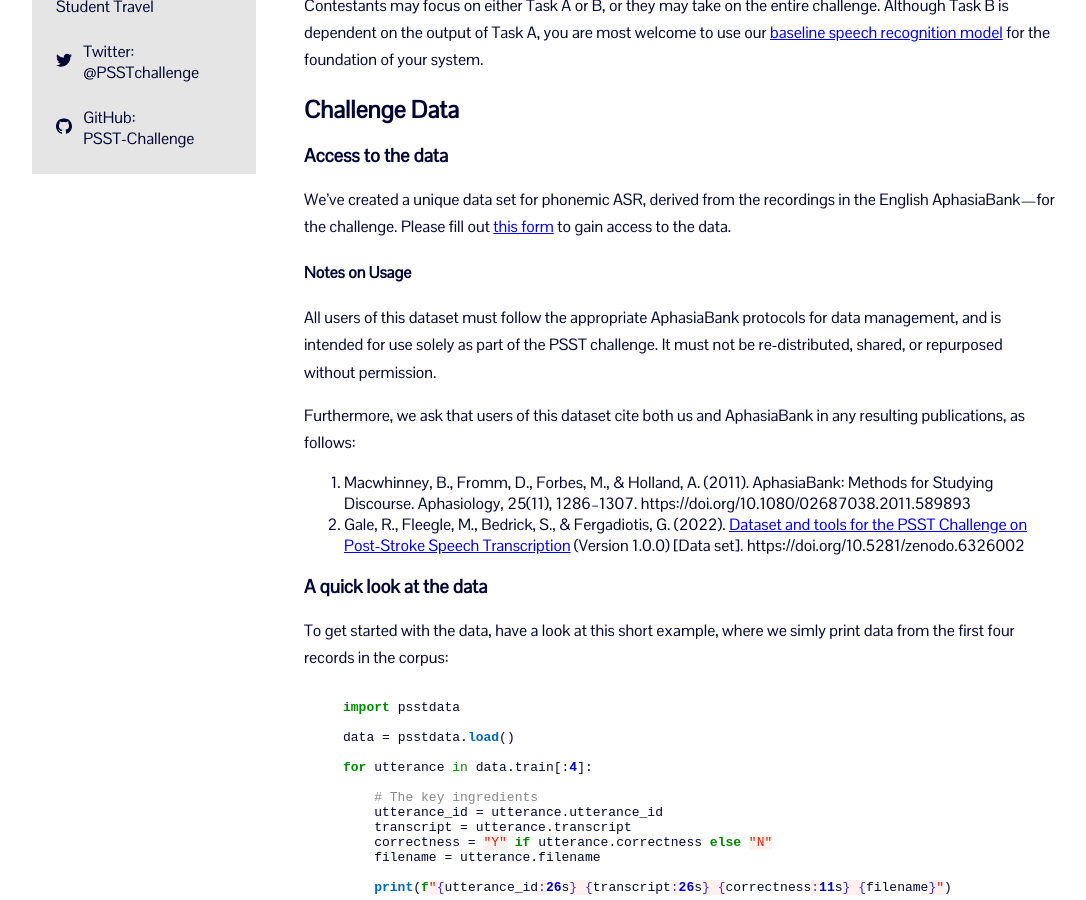
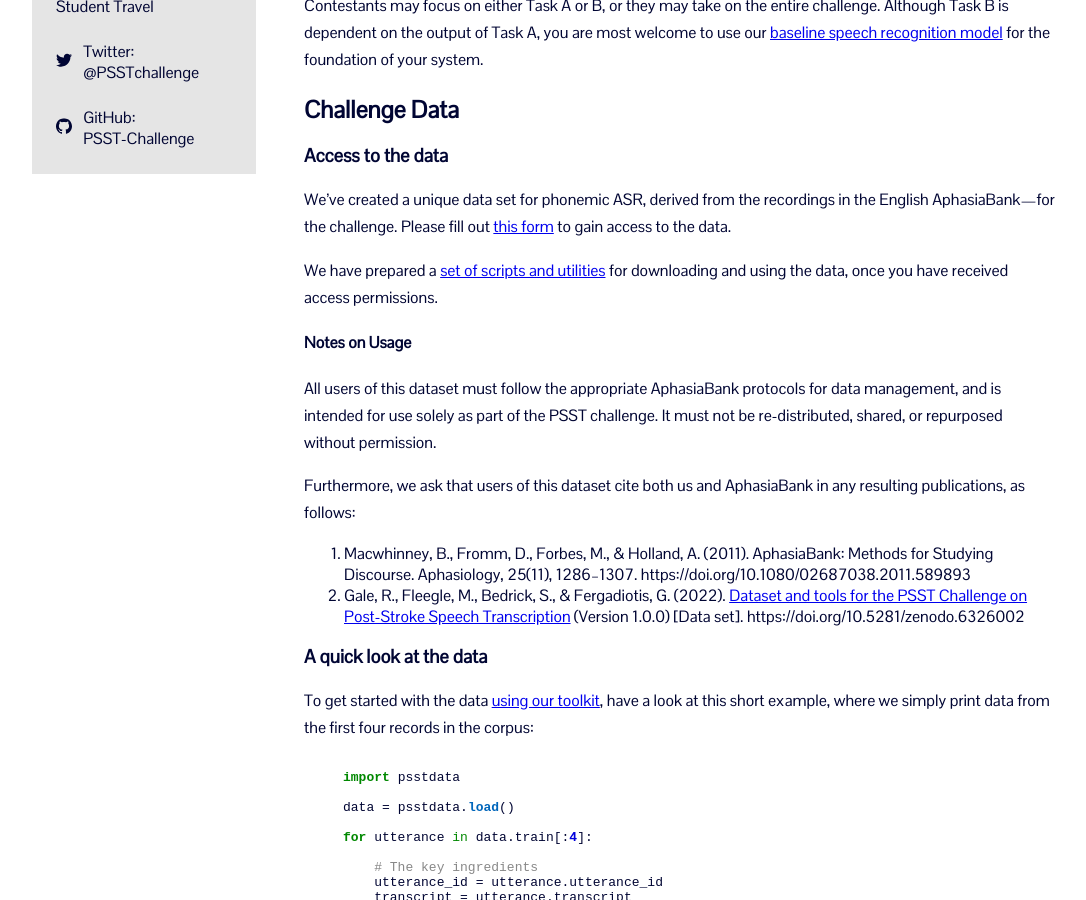
Before and after one commit to PSST-Challenge/PSST-Challenge.github.io, a Jekyll site: the page built from docs/join.md, in a window 1280 px wide and 900 px high, scrolled down 481 px. Shown: the whole window, without its empty margins (96-1182 px from the left). Built offline with Jekyll 4.4.1, drawn with Linux system fonts in a browser that asks for light colours.

Commit message:
Added links to toolkit and some clarifying text.

````diff
--- a/docs/join.md
+++ b/docs/join.md
@@ -21,6 +21,8 @@ Contestants may focus on either Task A or B, or they may take on the entire chal
 ### Access to the data
 We've created a unique data set for phonemic ASR, derived from the recordings in the English AphasiaBank—for the challenge. Please fill out [this form](https://docs.google.com/forms/d/e/1FAIpQLScwAC3j7NQ2giyFSjrNen6NhmSbnHqdxS915ftZDBRi2SHQtQ/viewform) to gain access to the data.
 
+We have prepared a [set of scripts and utilities](https://github.com/PSST-Challenge/psstdata) for downloading and using the data, once you have received access permissions.
+
 #### Notes on Usage
 
 All users of this dataset must follow the appropriate AphasiaBank protocols for data management, and is intended for use solely as part of the PSST challenge. It must not be re-distributed, shared, or repurposed without permission.
@@ -33,7 +35,7 @@ Furthermore, we ask that users of this dataset cite both us and AphasiaBank in a
 
 ### A quick look at the data
 
-To get started with the data, have a look at this short example, where we simly print data from the first four records in the corpus:
+To get started with the data [using our toolkit](https://github.com/PSST-Challenge/psstdata), have a look at this short example, where we simply print data from the first four records in the corpus:
 
 ```python
 import psstdata
````
